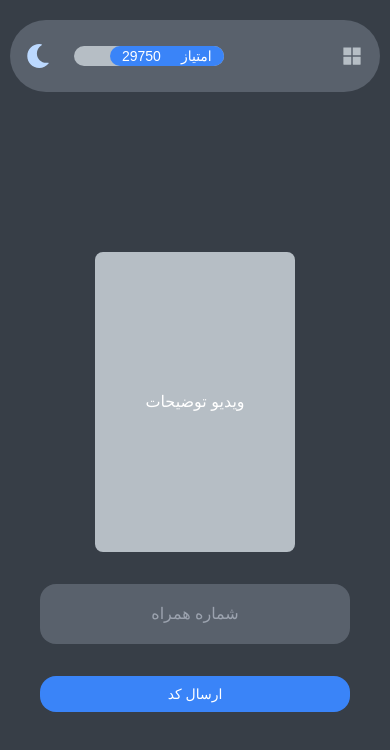
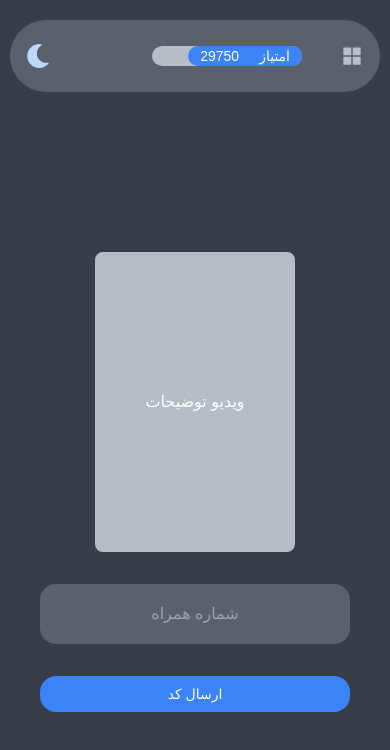
Before and after one commit to Mohammad-Poormehdi/chat-page, a Next.js app: page /login in a window 390 px wide. Shown: the top 750 px of the page. Built offline with nearby package versions, Linux system fonts and the light colour scheme; a web font is replaced by a local one.

Commit message:
navbar improved

```diff
--- a/components/chat-menu/ChatMenu.tsx
+++ b/components/chat-menu/ChatMenu.tsx
@@ -26,7 +26,7 @@ const ChatMenu = () => {
   }, []);
   return (
     <div className="px-10 py-5 w-1/4 max-md:w-full max-md:pb-0 max-md:flex max-md:items-center max-md:justify-between ">
-      <div className="flex items-center gap-3 md:hidden">
+      <div className="flex items-center gap-3 dark:text-white md:hidden">
         <RiMessage3Fill className="text-icon" size={20} />
         <p>سابقه</p>
       </div>
--- a/components/navbar/Score.tsx
+++ b/components/navbar/Score.tsx
@@ -1,5 +1,5 @@
 const Score = ()=>{
-    return <div className=" gap-10 h-[20px] w-[300px] max-md:w-[150px] rounded-xl bg-icon flex justify-end items-center ml-8 max-md:mx-auto">
+    return <div className=" gap-10 h-[20px] w-[200px] max-md:w-[150px] rounded-xl bg-icon flex justify-end items-center ml-8 max-md:absolute max-md:left-1/2 max-md:top-1/2 max-md:-translate-x-1/2 max-md:-translate-y-1/2">
         <div className="bg-primary flex gap-5 text-sm text-white px-3 rounded-full ">
             <p>29750</p>
             <p>امتیاز</p>
```
